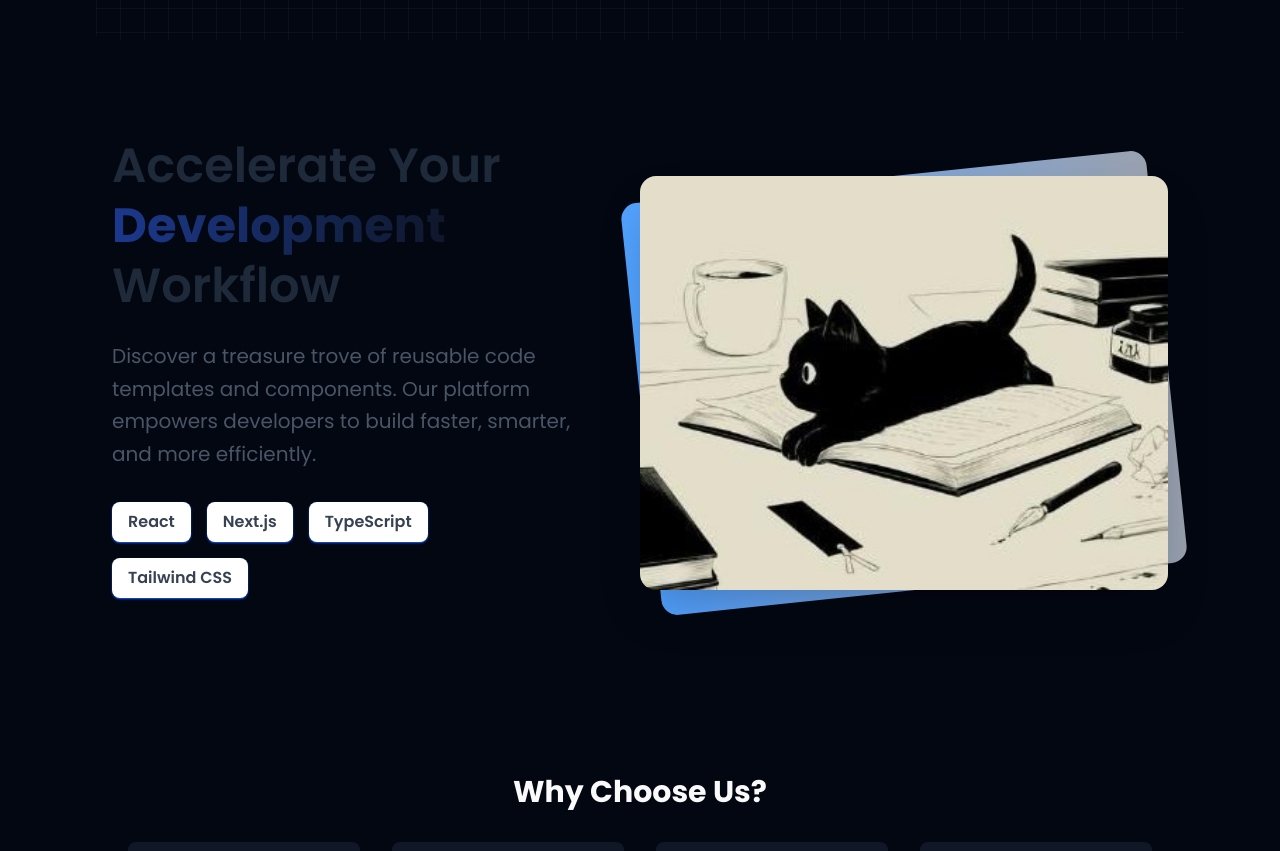
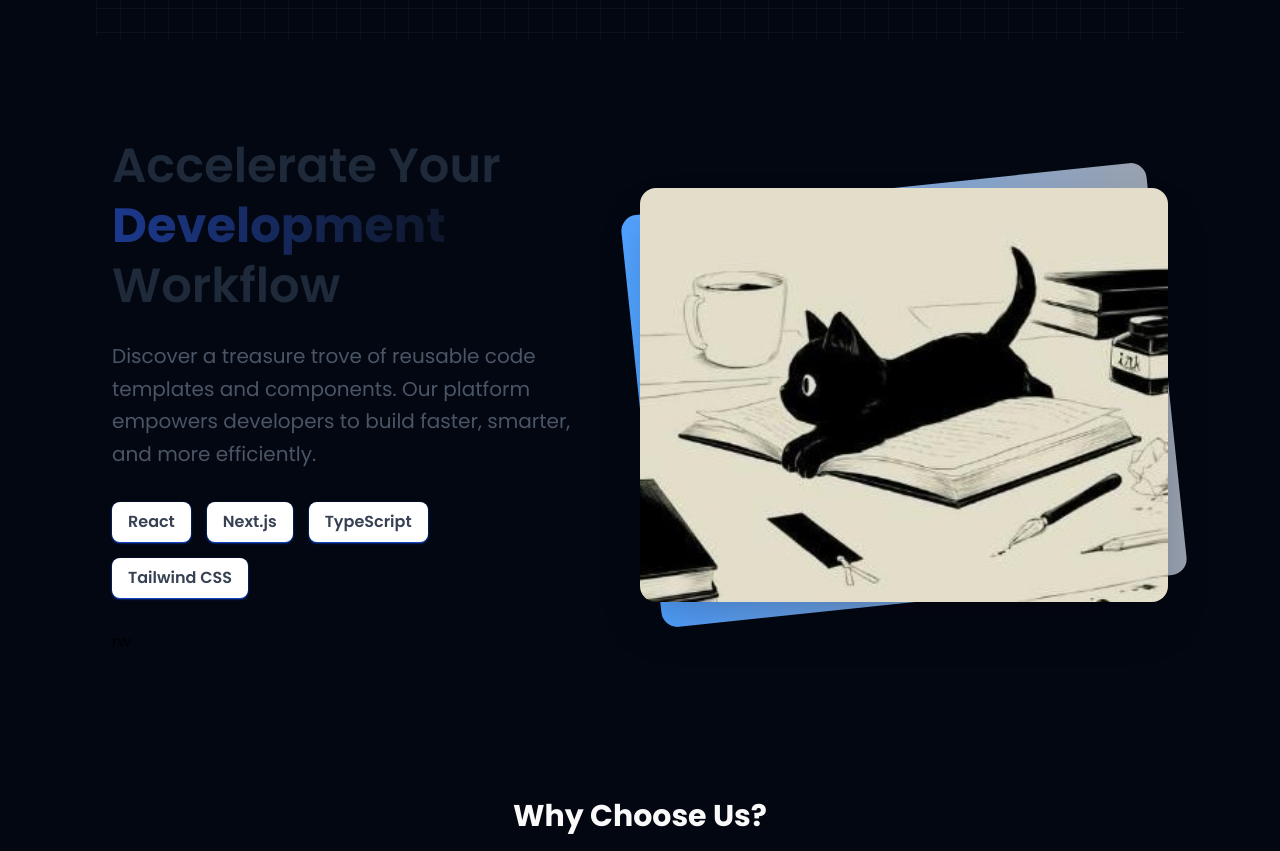
Before and after one commit to KiraaDev/CodeStarter-Landing-Page, a React (Vite) app: page / in a window 1280 px wide. Shown: the part 600-1451 px from the top of the page. Built offline with nearby package versions, Linux system fonts and the light colour scheme; a web font is replaced by a local one.

Commit message:
Improving UI & UX

```diff
--- a/src/components/AboutSection.tsx
+++ b/src/components/AboutSection.tsx
@@ -37,6 +37,7 @@ function AboutSection() {
                                     <TechStackBadge key={index} name={tech}  />
                                 ))}
                             </div>
+                            rw
 
                         </div>
                         <div className="w-2/4 lg:w-1/2 z-10">
--- a/src/components/Header.tsx
+++ b/src/components/Header.tsx
@@ -52,8 +52,6 @@ function Header() {
                                     }
                                 </div>
                             </div>
-
-
                             <button className="cursor-pointer text-sm font-bold transition-all duration-200 px-4 py-2 rounded-full bg-blue-700 hover:bg-blue-800  border border-transparent flex items-center dark:bg-blue-900  hover:dark:bg-blue-950 active:scale-95 mt-0 group-data-[state=active]:mt-10">
                                 <span className="text-white">Get Started</span>
                                 <svg
```
